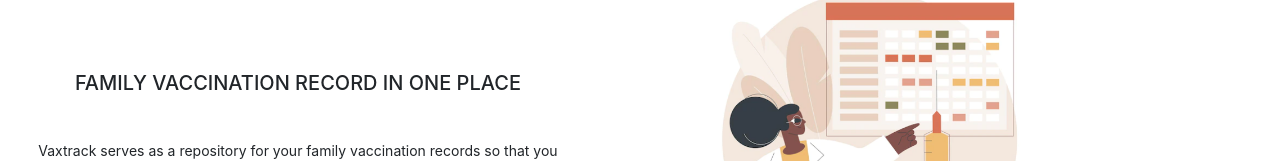
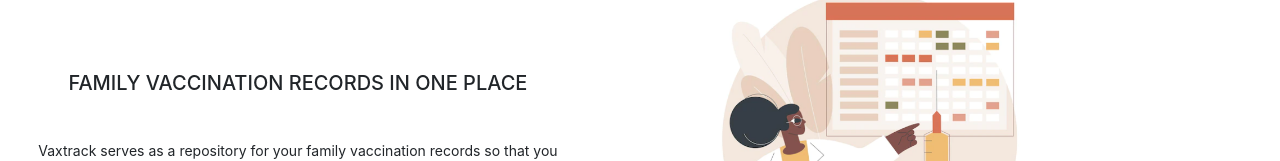
Before and after one commit to MsMLyons/vaxtrack, a React (Create React App) app in the folder client/: page / in a window 1280 px wide. Shown: the part 202-363 px from the top of the page. Built offline with nearby package versions, Linux system fonts and the light colour scheme.

Commit message:
Update home page text

```diff
--- a/client/src/Components/Home.js
+++ b/client/src/Components/Home.js
@@ -7,7 +7,7 @@
     <div className="home-container">
 
       <div className="text-main">
-        <h5>FAMILY VACCINATION RECORD IN ONE PLACE</h5>
+        <h5>FAMILY VACCINATION RECORDS IN ONE PLACE</h5>
         <br/>
         Vaxtrack serves as a repository for your family vaccination records so that you have access to them when it matters most.
         This application allows the user to create individual accounts for themselves as well as family members to track vaccination records.
```
